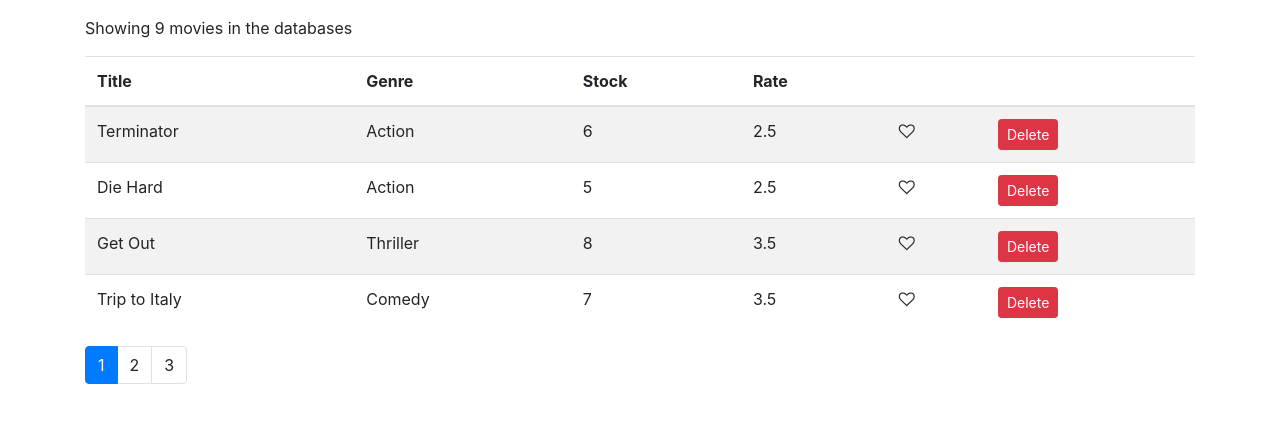
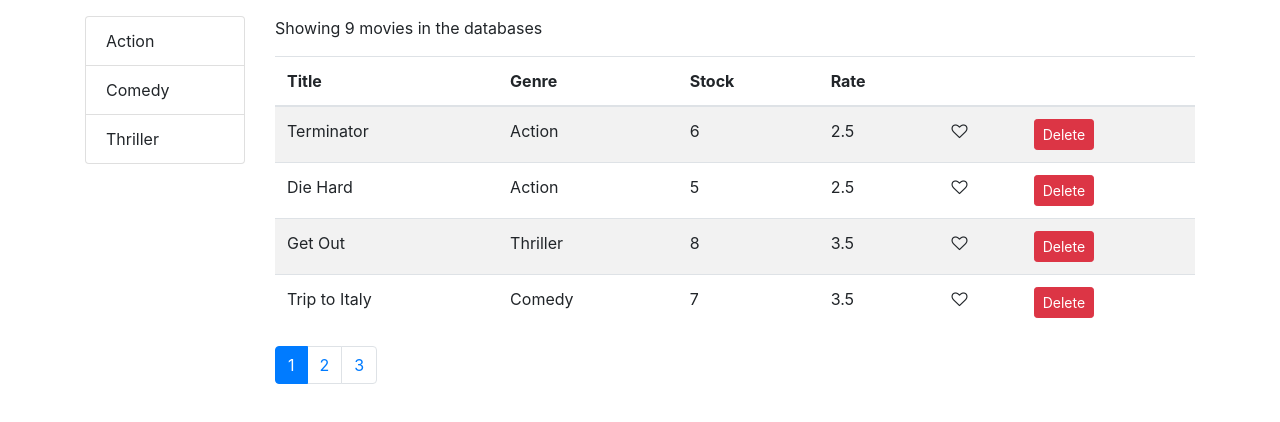
Before and after one commit to anilrai01/react-basics, a React (Create React App) app: page / in a window 1280 px wide. Shown: the top 422 px of the page. Built offline with nearby package versions, Linux system fonts and the light colour scheme.

Commit message:
Added new list group component

```diff
--- a/package.json
+++ b/package.json
@@ -5,6 +5,7 @@
   "dependencies": {
     "font-awesome": "^4.7.0",
     "lodash": "^4.17.15",
+    "prop-types": "^15.6.2",
     "react": "^16.8.6",
     "react-dom": "^16.8.6",
     "react-scripts": "3.0.1"
--- /dev/null
+++ b/src/components/common-comp/listGroup.jsx
@@ -0,0 +1,16 @@
+import React from "react";
+
+const ListGroup = props => {
+  const { items } = props;
+  return (
+    <ul className="list-group">
+      {items.map(item => (
+        <li key={item._id} className="list-group-item">
+          {item.name}
+        </li>
+      ))}
+    </ul>
+  );
+};
+
+export default ListGroup;
--- a/src/components/common-comp/pagination.jsx
+++ b/src/components/common-comp/pagination.jsx
@@ -1,4 +1,5 @@
 import React from "react";
+import PropTypes from "prop-types";
 import _ from "lodash";
 
 const Pagination = props => {
@@ -13,9 +14,13 @@ const Pagination = props => {
         {pages.map(page => (
           <li
             key={page}
-            className={page == currentPage ? "page-item active" : "page-item"}
+            className={page === currentPage ? "page-item active" : "page-item"}
           >
-            <a className="page-link" onClick={() => onPageChange(page)}>
+            <a
+              href="#  "
+              className="page-link"
+              onClick={() => onPageChange(page)}
+            >
               {page}
             </a>
           </li>
@@ -25,4 +30,11 @@ const Pagination = props => {
   );
 };
 
+Pagination.propTypes = {
+  itemsCount: PropTypes.number.isRequired,
+  pageSize: PropTypes.number.isRequired,
+  onPageChange: PropTypes.func.isRequired,
+  currentPage: PropTypes.number.isRequired
+};
+
 export default Pagination;
--- a/src/components/movies.jsx
+++ b/src/components/movies.jsx
@@ -3,10 +3,13 @@ import { getMovies } from "../services/fakeMovieService";
 import Like from "./common-comp/like";
 import Pagination from "./common-comp/pagination";
 import { paginate } from "./utils/paginate";
+import ListGroup from "./common-comp/listGroup";
+import { getGenres } from "../services/fakeGenreService";
 
 class Movie extends Component {
   state = {
     movies: getMovies(),
+    genre: getGenres(),
     currentPage: 1,
     pageSize: 4
   };
@@ -32,6 +35,10 @@ class Movie extends Component {
     //console.log(this.state.movies);
   }
 
+  handleGenreSelect = genre => {
+    console.log(genre);
+  };
+
   render() {
     const pCount = this.state.movies.length;
     const { pageSize, currentPage, movies: allMovies } = this.state;
@@ -40,7 +47,14 @@ class Movie extends Component {
 
     if (pCount <= 0) return <p>There are no movies in the databases</p>;
     return (
-      <React.Fragment>
+      <div className="row">
+        <div className="col-2">
+          <ListGroup
+            items={this.state.genre}
+            onGenreSelect={this.handleGenreSelect}
+          />
+        </div>
+        <div className="col">
           <p>Showing {pCount} movies in the databases</p>
           <table className="table table-striped ">
             <thead>
@@ -87,7 +101,8 @@ class Movie extends Component {
             currentPage={currentPage}
             onPageChange={this.handlePageChange}
           />
-      </React.Fragment>
+        </div>
+      </div>
     );
   }
 }
```
Also changed, not shown: 1 other file (tests, documents, lock files or other folders). Lines whose indentation alone changed are shown as unchanged.
